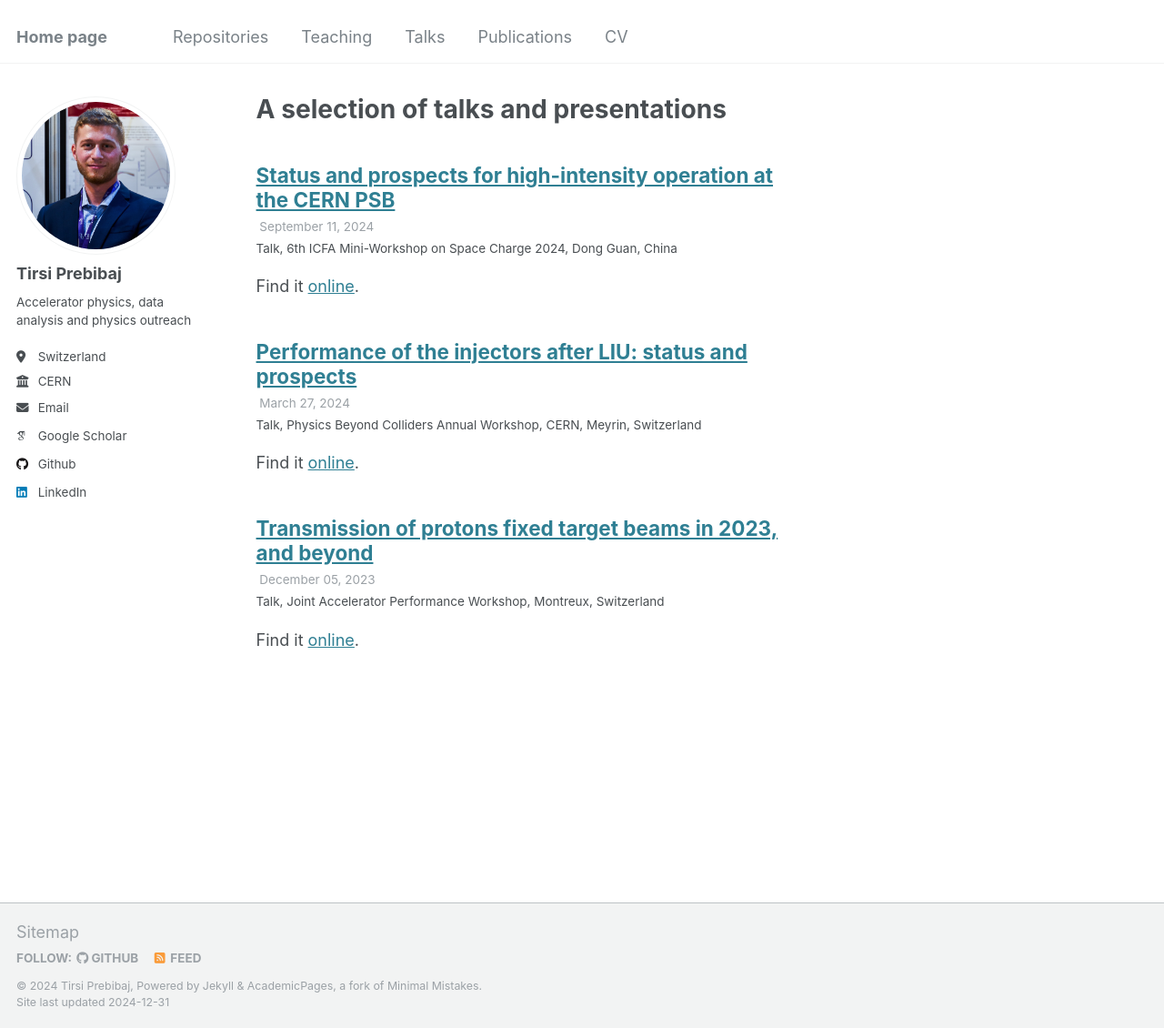
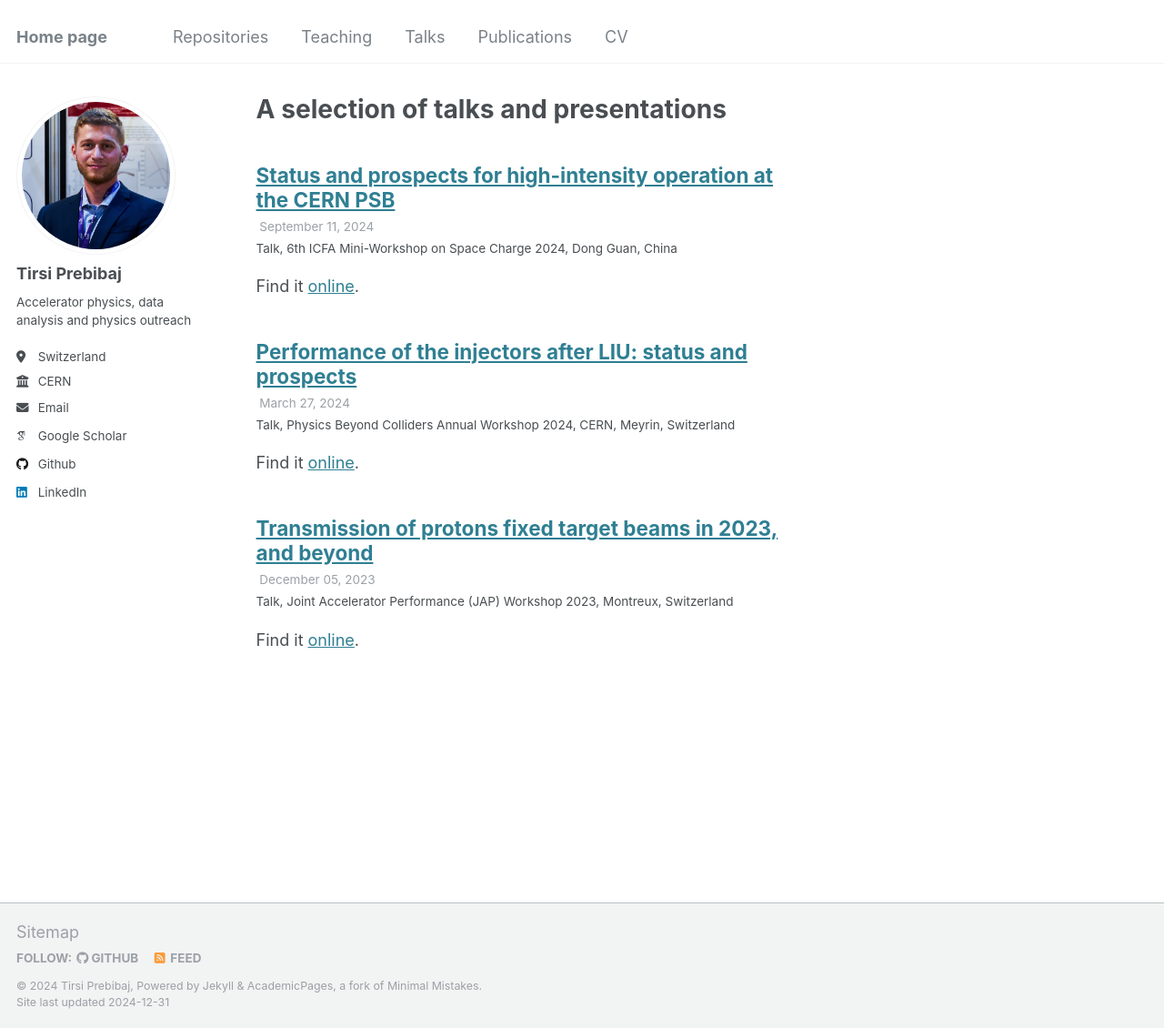
Before and after one commit to tprebiba/tprebiba.github.io, a Jekyll site: the page built from _pages/talks.html, in a window 1280 px wide and 1130 px high. Shown: the whole window at 91% size. Built offline with Jekyll 4.4.1, drawn with Linux system fonts in a browser that asks for light colours; some web fonts are replaced.

Commit message:
added year

```diff
--- a/_talks/2023-12-05-JAPW.md
+++ b/_talks/2023-12-05-JAPW.md
@@ -3,7 +3,7 @@ title: "Transmission of protons fixed target beams in 2023, and beyond"
 collection: talks
 type: "Talk"
 permalink: /talks/2023-12-05-JAPW
-venue: "Joint Accelerator Performance Workshop"
+venue: "Joint Accelerator Performance (JAP) Workshop 2023"
 date: 2023-12-05
 location: "Montreux, Switzerland"
 ---
--- a/_talks/2024-03-27-PBCW.md
+++ b/_talks/2024-03-27-PBCW.md
@@ -3,7 +3,7 @@ title: "Performance of the injectors after LIU: status and prospects"
 collection: talks
 type: "Talk"
 permalink: /talks/2024-03-27-PBCW
-venue: "Physics Beyond Colliders Annual Workshop"
+venue: "Physics Beyond Colliders Annual Workshop 2024"
 date: 2024-03-27
 location: "CERN, Meyrin, Switzerland"
 ---
```
